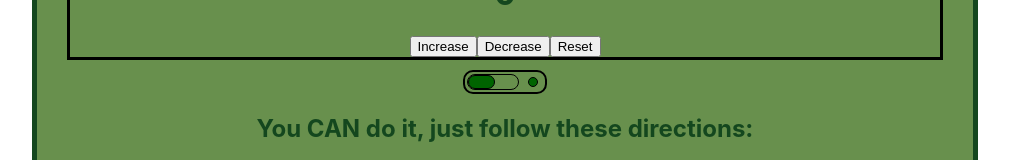
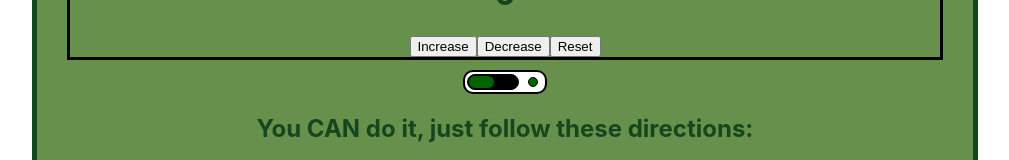
Before and after one commit to Pikadorius/samurai-way-main, a React (Create React App) app: page / in a window 1280 px wide. Shown: the part 855-1015 px from the top of the page, without its empty margins (135-1144 px from the left). Built offline with nearby package versions, Linux system fonts and the light colour scheme.

Commit message:
some css for OnOff2.tsx

```diff
--- a/src/Components/OnOff/OnOff.module.css
+++ b/src/Components/OnOff/OnOff.module.css
@@ -6,6 +6,7 @@
     height: 20px;
     padding: 0;
     margin: 0 auto;
+    background-color: white;
 }
 
 .switch {
@@ -15,6 +16,7 @@
     width: 50px;
     padding: 0;
     display: flex;
+    background-color: black;
 }
 
 .armOn {
```
